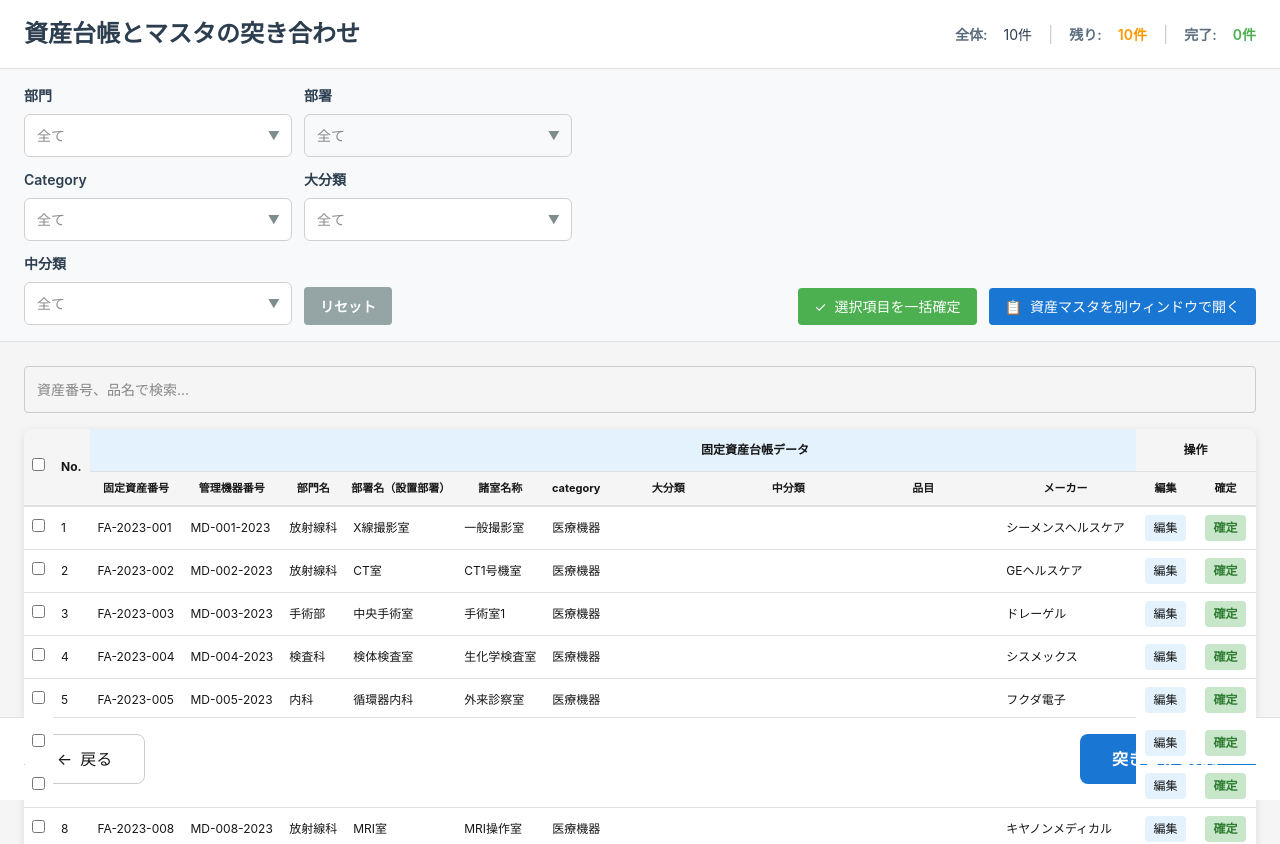
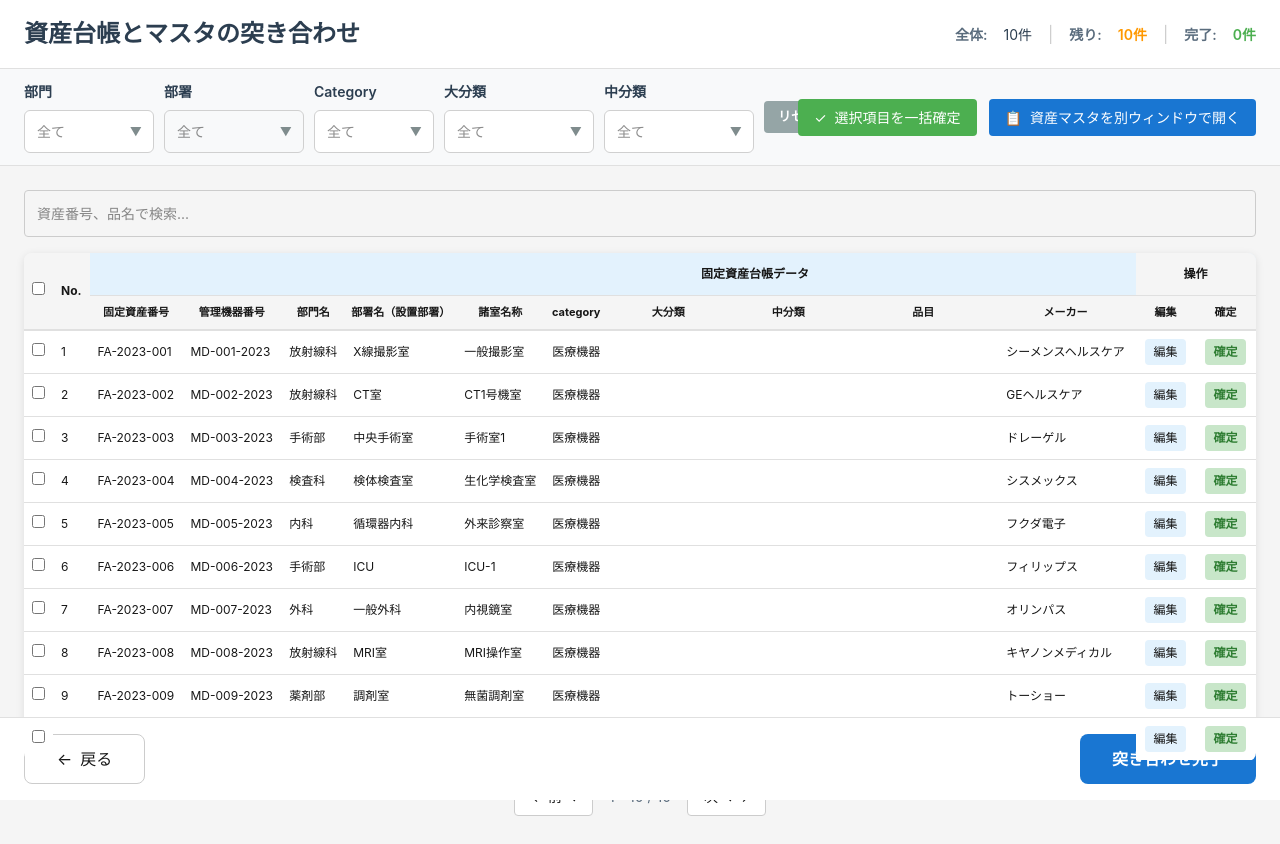
Before and after one commit to Ryota-wata/medical-device-mgmt, a Next.js app: page /asset-matching in a window 1280 px wide. Shown: the top 844 px of the page. Built offline with nearby package versions, Linux system fonts and the light colour scheme.

Commit message:
フィルターを横並び一列に配置

```diff
--- a/app/asset-matching/page.tsx
+++ b/app/asset-matching/page.tsx
@@ -578,19 +578,23 @@ export default function AssetMatchingPage() {
       <div style={{
         backgroundColor: '#f8f9fa',
         borderBottom: '1px solid #e0e0e0',
-        padding: '16px 24px'
+        padding: '12px 24px'
       }}>
         <div style={{
           maxWidth: '1800px',
           margin: '0 auto',
           display: 'flex',
           justifyContent: 'space-between',
-          alignItems: 'flex-end',
-          gap: '16px',
-          flexWrap: 'wrap'
+          alignItems: 'center',
+          gap: '12px'
         }}>
-          <div style={{ display: 'flex', gap: '12px', flex: 1, flexWrap: 'wrap' }}>
-            <div style={{ minWidth: '140px' }}>
+          <div style={{
+            display: 'flex',
+            gap: '10px',
+            flex: 1,
+            alignItems: 'center'
+          }}>
+            <div style={{ flex: '0 0 130px' }}>
               <SearchableSelect
                 label="部門"
                 value={filters.department}
@@ -600,7 +604,7 @@ export default function AssetMatchingPage() {
                 isMobile={isMobile}
               />
             </div>
-            <div style={{ minWidth: '140px' }}>
+            <div style={{ flex: '0 0 140px' }}>
               <SearchableSelect
                 label="部署"
                 value={filters.section}
@@ -611,7 +615,7 @@ export default function AssetMatchingPage() {
                 disabled={!filters.department}
               />
             </div>
-            <div style={{ minWidth: '140px' }}>
+            <div style={{ flex: '0 0 120px' }}>
               <SearchableSelect
                 label="Category"
                 value={filters.category}
@@ -621,7 +625,7 @@ export default function AssetMatchingPage() {
                 isMobile={isMobile}
               />
             </div>
-            <div style={{ minWidth: '140px' }}>
+            <div style={{ flex: '0 0 150px' }}>
               <SearchableSelect
                 label="大分類"
                 value={filters.majorCategory}
@@ -631,7 +635,7 @@ export default function AssetMatchingPage() {
                 isMobile={isMobile}
               />
             </div>
-            <div style={{ minWidth: '140px' }}>
+            <div style={{ flex: '0 0 150px' }}>
               <SearchableSelect
                 label="中分類"
                 value={filters.middleCategory}
@@ -650,16 +654,15 @@ export default function AssetMatchingPage() {
                 middleCategory: ''
               })}
               style={{
-                padding: '8px 16px',
+                padding: '6px 14px',
                 backgroundColor: '#95a5a6',
                 color: 'white',
                 border: 'none',
                 borderRadius: '4px',
                 cursor: 'pointer',
-                fontSize: '14px',
+                fontSize: '13px',
                 fontWeight: '600',
-                height: '38px',
-                alignSelf: 'flex-end'
+                whiteSpace: 'nowrap'
               }}
             >
               リセット
```
